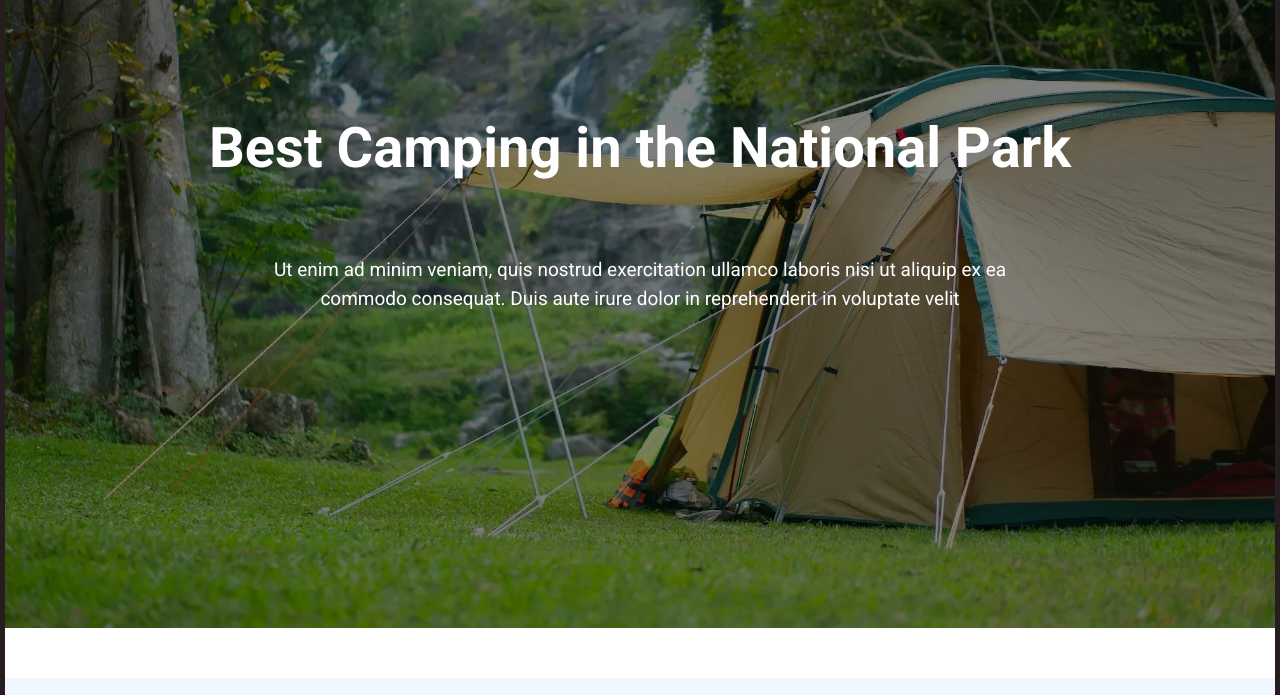
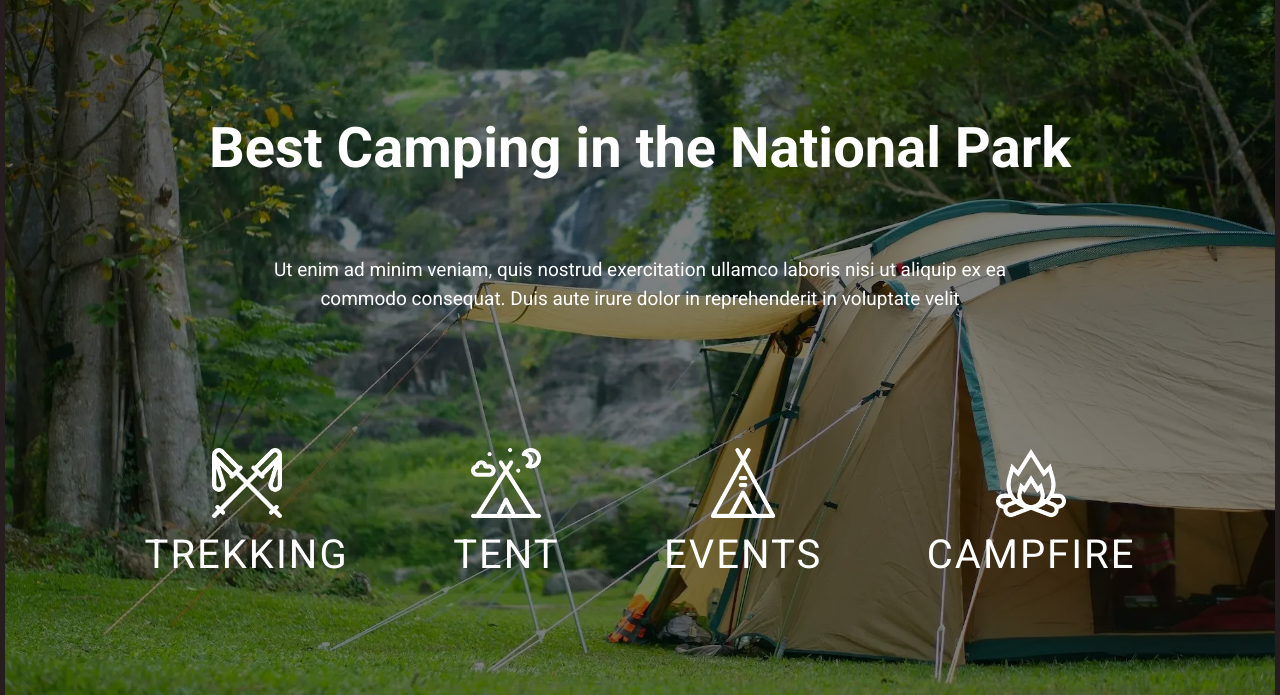
Before and after one commit to Vineethaveerapu/Assignment-1, a website built with Parcel: page index.html in a window 1280 px wide. Shown: the part 105-800 px from the top of the page. Built offline with nearby package versions, Linux system fonts and the light colour scheme.

Commit message:
add images

```diff
--- a/index.html
+++ b/index.html
@@ -31,6 +31,25 @@
             nisi ut aliquip ex ea commodo consequat. Duis aute irure dolor in
             reprehenderit in voluptate velit
           </p>
+          <div class="activity-section">
+            <div>
+              <img src="./images/trekking.png" alt="trekking" />
+              <h4>Trekking</h4>
+            </div>
+            <div>
+              <img src="./images/tent.png" alt="tent" />
+              <h4>Tent</h4>
+            </div>
+
+            <div>
+              <img src="./images/news.png" alt="news" />
+              <h4>Events</h4>
+            </div>
+            <div>
+              <img src="./images/campfire.png" alt="campfire" />
+              <h4>Campfire</h4>
+            </div>
+          </div>
         </section>
       </section>
     </main>
--- a/style.css
+++ b/style.css
@@ -142,3 +142,24 @@ section {
 img {
   max-width: 100%;
 }
+
+.activity-section {
+  margin-top: 10%;
+  display: flex;
+  justify-content: space-evenly;
+  gap: 1rem;
+  width: 100%;
+}
+
+.activity-section img {
+  max-width: 70px;
+  height: auto;
+}
+
+.activity-section h4 {
+  font-size: 2.5rem;
+  margin: 0.5rem;
+  font-weight: 400;
+  text-transform: uppercase;
+  letter-spacing: 2px;
+}
```
Also changed, not shown: images/campfire.png (added), images/news.png (added), images/tent.png (added), images/trekking.png (added). Lines whose indentation alone changed are shown as unchanged.
